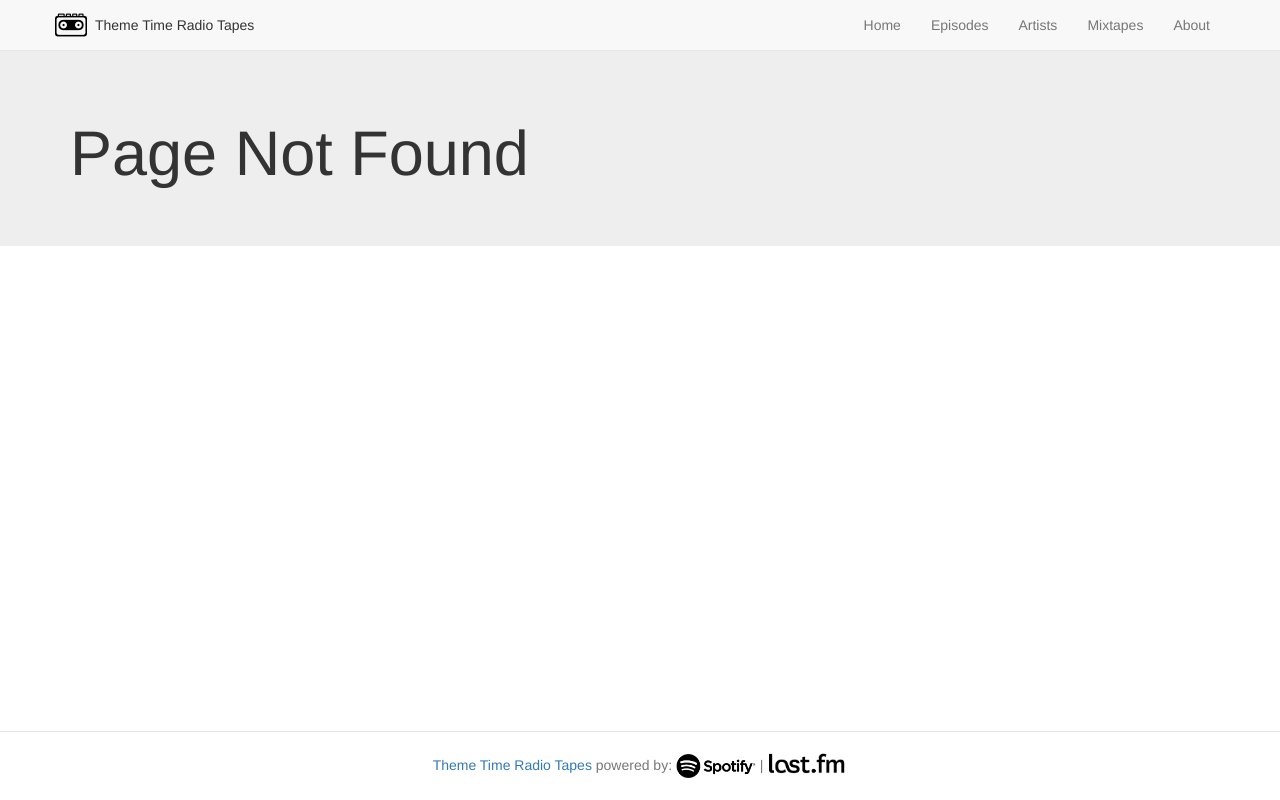
After one commit to roeyherzel/theme-time-radio, a Flask app: template archive/templates/404.html.jinja in a window 1280 px wide. The commit adds this page. Run offline with Flask 2, Linux system fonts and the light colour scheme; the template is opened without the code that fills it, so the values that code supplies are empty; some libraries are stand-ins or nearby versions.

Commit message:
implement error handling in views
- fix footer
- fix index padding

```diff
--- a/archive/static/css/about.css
+++ b/archive/static/css/about.css
@@ -1,6 +1,5 @@
 
 .footer {
-  bottom: 0;  /* because page starts very short */
   background-color: #eee;
 }
 
--- a/archive/static/css/index.css
+++ b/archive/static/css/index.css
@@ -131,5 +131,7 @@ div.container > h2 > a[role="button"] {
   font-weight: 400;
   background-color: #eee;
   color: #333;
-  margin-bottom: 180px
 }
+#featureMixtapes {
+  padding-bottom: 180px
+}
--- a/archive/static/css/layout.css
+++ b/archive/static/css/layout.css
@@ -73,6 +73,7 @@ html {
   text-align: center;
   position: absolute;
   width: 100%;
+  bottom: 0;  /* when page starts very short */
 }
 
 .footer p {
--- a/archive/static/css/mixtapes.css
+++ b/archive/static/css/mixtapes.css
@@ -14,9 +14,6 @@
   padding: 10px;
   border-radius: 4px;
   text-align: center;
-}
-.footer {
-  bottom: 0;  /* because page starts very short */
 }
 
 #mixtape_data {
--- /dev/null
+++ b/archive/templates/404.html.jinja
@@ -0,0 +1,9 @@
+{% extends "layout.html.jinja" %}
+
+{% block content %}
+  <div class="jumbotron">
+    <div class="container">
+      <h1>Page Not Found</h1>
+    </div>
+  </div>
+{% endblock %}
--- a/archive/templates/about.html.jinja
+++ b/archive/templates/about.html.jinja
@@ -42,7 +42,7 @@
       </div>
       <div class="media-body">
         <blockquote>
-          <p><i><b>Theme Time Radio Hour</b></i> (<i><b>TTRH</b></i>) was a weekly, one-hour satellite radio show hosted by <a href="/artists/Bob Dylan">Bob Dylan</a> originally airing from May 2006 to April 2009. Each episode was an eclectic, freeform mix of blues, folk, rockabilly, R&amp;B, soul, bebop, rock-and-roll, country and pop music, centered on a theme such as <a href="/episodes/1">"Weather"</a>, <a href="/episodes/76">"Money"</a>, and <a href="/episodes/11">"Flowers"</a> with songs from artists as diverse as <a href="/artists/Patti Page" title="Patti Page">Patti Page</a> and <a href="/artists/LL Cool J" title="LL Cool J">LL Cool J</a>. Much of the material for the show's 100 episodes was culled from producer Eddie Gorodetsky's music collection, which reportedly includes more than 10,000 records and more than 140,000 digital files.</p>
+          <p><i><b>Theme Time Radio Hour</b></i> (<i><b>TTRH</b></i>) was a weekly, one-hour satellite radio show hosted by <a href="/artists/name/Bob Dylan">Bob Dylan</a> originally airing from May 2006 to April 2009. Each episode was an eclectic, freeform mix of blues, folk, rockabilly, R&amp;B, soul, bebop, rock-and-roll, country and pop music, centered on a theme such as <a href="/episodes/1">"Weather"</a>, <a href="/episodes/76">"Money"</a>, and <a href="/episodes/11">"Flowers"</a> with songs from artists as diverse as <a href="/artists/name/Patti Page">Patti Page</a> and <a href="/artists/name/LL Cool J">LL Cool J</a>. Much of the material for the show's 100 episodes was culled from producer Eddie Gorodetsky's music collection, which reportedly includes more than 10,000 records and more than 140,000 digital files.</p>
           <p>Interspersed between the music segments were email readings, listener phone calls, vintage radio air checks, old radio promos and jingles, even older jokes from Dylan ("My grandmother is so tidy she puts newspaper under the cuckoo clock"), poetry recitations; taped messages from a variety of celebrities, musicians and comedians; and commentary from Dylan on the music and musicians as well as miscellanea related to the themes. The show was not live (Dylan taped his portions at various locations and while touring), and the studio location at the so-called "Abernathy Building" was fictitious. Most of the "listener phone calls" and emails were also fictitious, although at least one email read on the show came from an actual listener.</p>
 
           <footer>"Theme Time Radio Hour", <cite><a target="_blank" href="https://en.wikipedia.org/w/index.php?title=Theme_Time_Radio_Hour">Wikipedia, The Free Encyclopedia</a></cite></footer>
```
Also changed, not shown: archive/views.py (+32 -9 lines).
